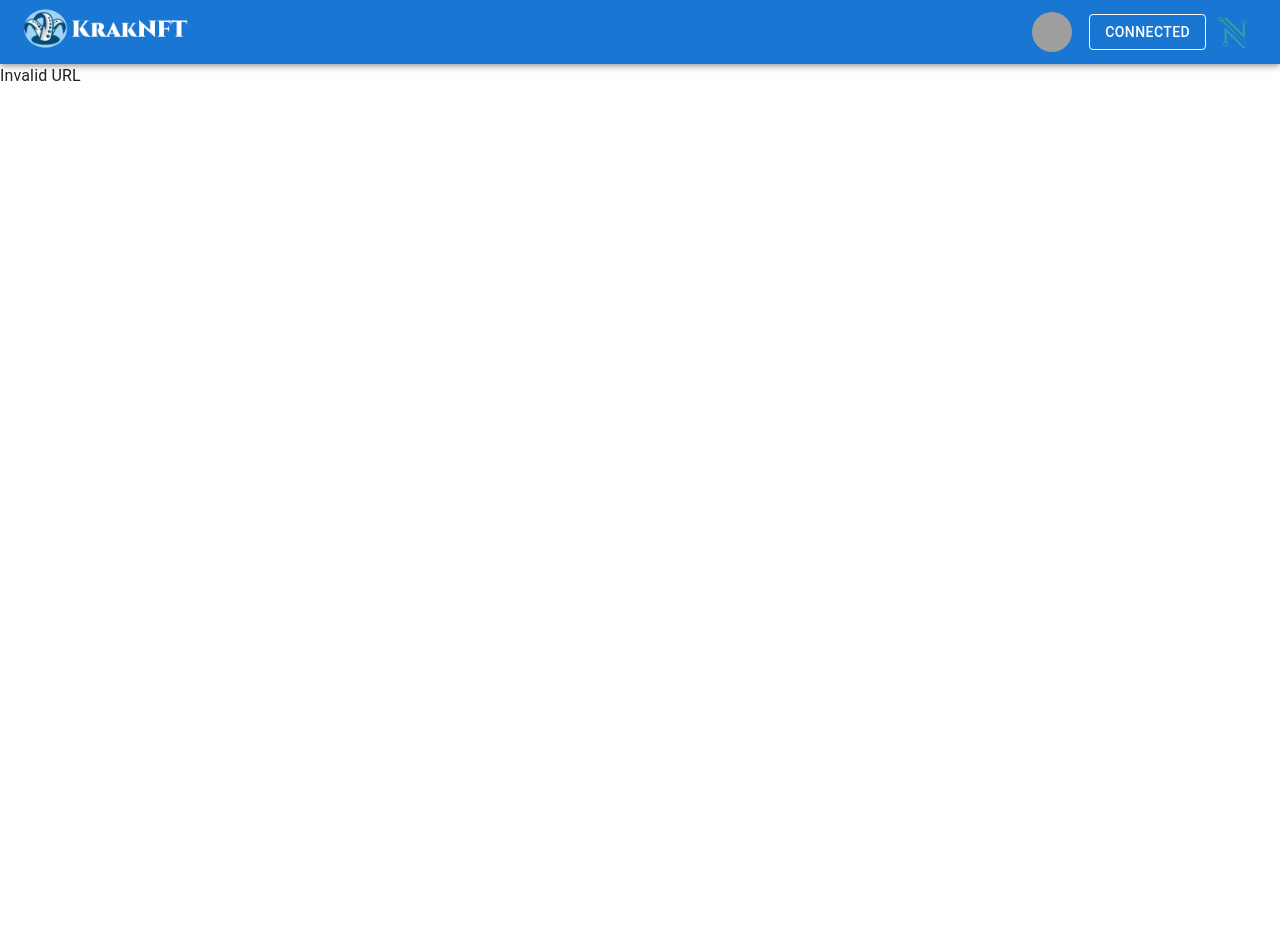
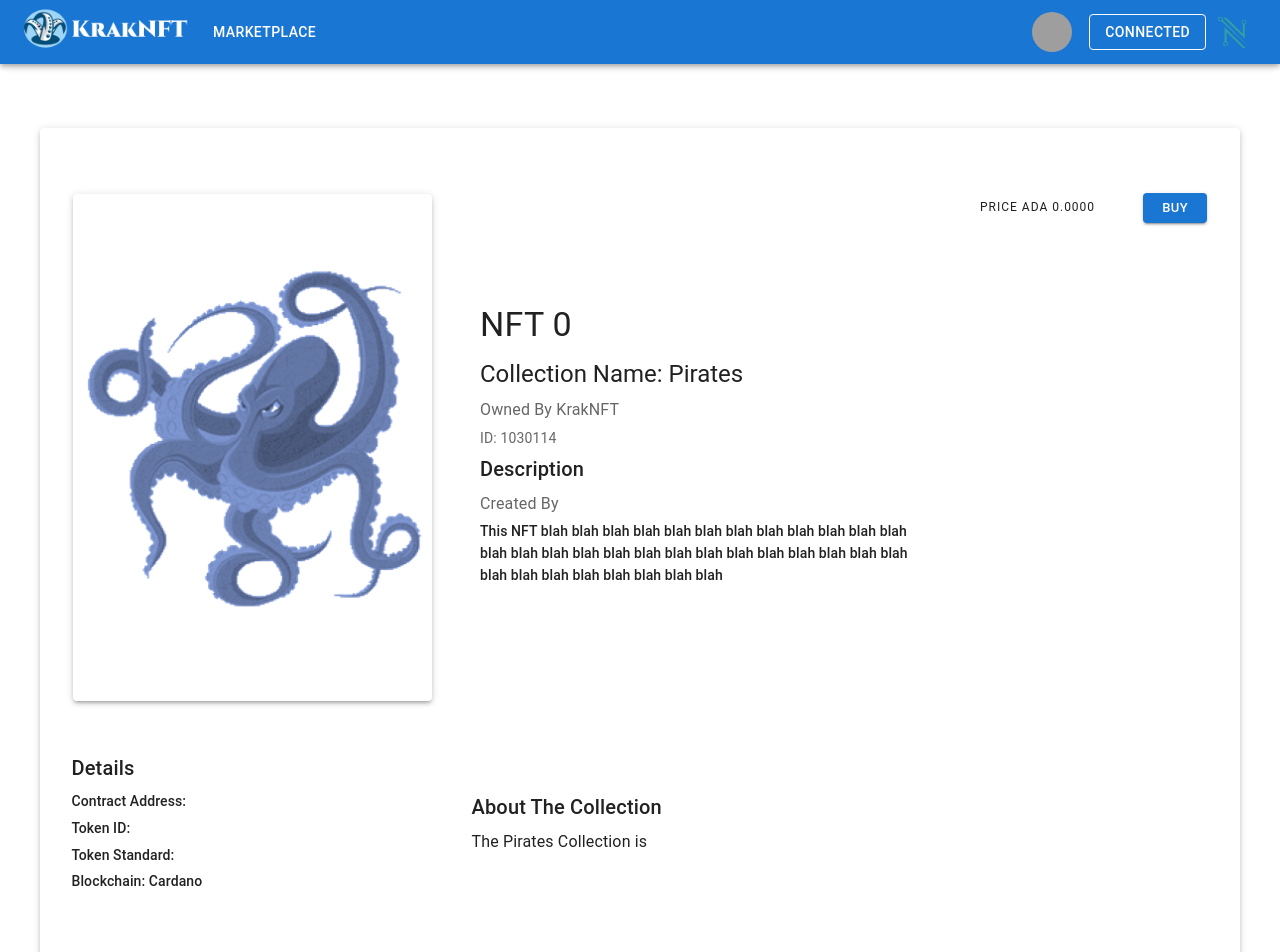
Before and after one commit to nathanclough/Kraken-Capstone, a React (Create React App) app in the folder kraken-app/: page /view in a window 1280 px wide. Shown: the top 952 px of the page. Before the commit the page ends 800 px from the top, so only its background shows below. Built offline with nearby package versions, Linux system fonts and the light colour scheme; grey boxes are pictures that could not be loaded.

Commit message:
created VieewPage for NFT card, added Marketplace button to navbar

```diff
--- a/kraken-app/src/App.css
+++ b/kraken-app/src/App.css
@@ -8,9 +8,11 @@
   width: auto;
   pointer-events: none;
 }
-.Nami-logo{
+
+.App-NFTimage {
+  height: 500px;
   width: auto;
-  height: 45px;
+  pointer-events: none;
 }
 
 .Nami-logo{
--- a/kraken-app/src/App.js
+++ b/kraken-app/src/App.js
@@ -6,6 +6,7 @@ import Profile from './Pages/Profile';
 import Marketplace from './Pages/Marketplace';
 import { BrowserRouter, Route, Routes } from 'react-router-dom';
 import Navbar from './Components/Navbar/Navbar.jsx';
+import CardView from './Pages/CardView';
 
 function App() {
   return (
@@ -17,6 +18,7 @@ function App() {
           <Route path="/" element={<Home/>} />
           <Route path="profile" element={<Profile/>} />
           <Route path="marketplace" element={<Marketplace/>}/>
+          <Route path="view" element={<CardView/>}/>
           <Route path="*" element={<div className='App-Page'>Invalid URL</div>}/>
         </Routes>
         </div>
--- /dev/null
+++ b/kraken-app/src/Components/CardViewPage/CardViewPage.jsx
@@ -0,0 +1,95 @@
+import * as React from 'react';
+import Box from '@mui/material/Box';
+import Grid from '@mui/material/Grid';
+import Container from '@mui/material/Container';
+import Typography from '@mui/material/Typography';
+import NFTCard from '../NFTCard/NFTCard.jsx';
+import KrakNFT0 from '../../KrakNFT0.png';
+import Button from '@mui/material/Button';
+import Paper from '@mui/material/Paper';
+import MarketplacePreview from '../../Components/MarketplacePreview/MarketplacePreview.jsx';
+
+function CardViewPage(props) {
+
+  return (
+    <>
+      <Box sx={{ bgcolor: 'background.paper', pt: 8, pb: 6, display: 'flex', flexGrow: 1, justifyContent: "center"}}>
+      <Paper elevation={3}>
+        <Container sx={{ py: 8 }} maxWidth="lg">
+          <Grid container rowSpacing={6} columnSpacing={6} direction="row" alignItems="center" justifyContent="center">
+            <Grid item>
+                <Paper elevation={3}>
+                    <img className="App-NFTimage" component="img" src={KrakNFT0} alt="card image"/>
+                </Paper>
+            </Grid>
+            <Grid item xs={5}>
+                <Typography variant="h4" component="div" gutterBottom>
+                    NFT 0
+                </Typography>
+                <Typography variant="h5" gutterBottom>
+                    Collection Name: Pirates
+                </Typography>
+                <Typography variant="body1" color="text.secondary" gutterBottom>
+                    Owned By KrakNFT
+                </Typography>
+                <Typography variant="body2" color="text.secondary" gutterBottom>
+                    ID: 1030114
+                </Typography>
+                <Typography variant="h6" gutterBottom>
+                    Description
+                </Typography>
+                <Typography variant="body1" color="text.secondary" gutterBottom>
+                    Created By
+                </Typography>
+                <Typography variant="subtitle2" gutterBottom>
+                    This NFT blah blah blah blah blah blah blah blah blah blah blah blah blah blah blah blah blah blah blah blah blah blah blah blah blah blah blah blah blah blah blah blah blah blah
+                </Typography>
+            </Grid>
+            <Grid item marginBottom={60}>
+              <Typography variant="overline" gutterBottom>
+                Price ADA 0.0000
+              </Typography>
+            </Grid>
+            <Grid item marginBottom={60}>
+              <Button variant="contained" size="small">Buy</Button>
+            </Grid>
+            <Grid item xs={4}>
+              <Typography variant="h6" gutterBottom>
+                Details
+              </Typography>
+              <Typography variant="subtitle2" gutterBottom>
+                Contract Address:
+              </Typography>
+              <Typography variant="subtitle2" gutterBottom>
+                Token ID:
+              </Typography>
+              <Typography variant="subtitle2" gutterBottom>
+                Token Standard:
+              </Typography>
+              <Typography variant="subtitle2" gutterBottom>
+                Blockchain: Cardano
+              </Typography>
+            </Grid>
+            <Grid item xs={7.85}>
+              <Typography variant="h6" gutterBottom>
+                About The Collection
+              </Typography>
+              <Typography variant="body1" gutterBottom>
+                The Pirates Collection is
+              </Typography>
+            </Grid>
+            <Grid item>
+              <Typography variant="h6" gutterBottom>
+                Others From This Collection
+              </Typography>
+              <MarketplacePreview />
+            </Grid>
+          </Grid>
+        </Container>
+      </Paper>
+      </Box>
+    </>
+  );
+
+}
+export default CardViewPage;
--- a/kraken-app/src/Components/MarketplacePage/MarketplacePage.jsx
+++ b/kraken-app/src/Components/MarketplacePage/MarketplacePage.jsx
@@ -9,7 +9,7 @@ import KrakNFT2 from '../../KrakNFT2.png';
 
 const cards = [0, 1, 2, 3, 4, 5, 6, 7, 8, 9];
 
-function MarketplacePreview(props) {
+function MarketplacePage(props) {
 
   /*const [page, setPage] = React.useState(1);
   const handleChange = (event, value) => {
@@ -44,4 +44,4 @@ function MarketplacePreview(props) {
   );
 
 }
-export default MarketplacePreview;
+export default MarketplacePage;
--- a/kraken-app/src/Components/MarketplacePreview/MarketplacePreview.jsx
+++ b/kraken-app/src/Components/MarketplacePreview/MarketplacePreview.jsx
@@ -3,7 +3,6 @@ import Box from '@mui/material/Box';
 import Container from '@mui/material/Container';
 import Pagination from '@mui/material/Pagination';
 import Stack from '@mui/material/Stack';
-import Typography from '@mui/material/Typography';
 import NFTCard from '../NFTCard/NFTCard.jsx';
 import KrakNFT0 from '../../KrakNFT0.png';
 import KrakNFT1 from '../../KrakNFT1.png';
@@ -32,11 +31,8 @@ function MarketplacePreview(props) {
 
   return (
     <>
-      <Box sx={{ bgcolor: 'background.paper', pt: 8, pb: 6, display: 'flex', flexGrow: 1, flexWrap: 'wrap' }}>
-        <Container sx={{ py: 8 }} maxWidth="md">
-          <Typography variant="h6" gutterBottom component="div">
-            Featured Collection
-          </Typography>
+      <Box sx={{ bgcolor: 'background.paper', pt: 1, pb: 6, display: 'flex', flexGrow: 1, flexWrap: 'wrap' }}>
+        <Container sx={{ py: 1 }} maxWidth="md">
           <Box sx={{ display: 'flex' }}>
             {cards.map((card, index) => (
               <NFTCard key={index} name={`NFT ${index}`} image={getImage(index)}/>
--- a/kraken-app/src/Components/NFTCard/NFTCard.jsx
+++ b/kraken-app/src/Components/NFTCard/NFTCard.jsx
@@ -7,9 +7,21 @@ import CardMedia from '@mui/material/CardMedia';
 import Button from '@mui/material/Button';
 import Paper from '@mui/material/Paper';
 import Box from '@mui/material/Box';
-
+import { useNavigate } from 'react-router-dom';
 
 function NFTCard(props) {
+    const [anchorEl, setAnchorEl] = React.useState(null);
+    const open = Boolean(anchorEl);
+    const handleClick = (event) => {
+      setAnchorEl(event.currentTarget);
+    };
+    const handleClose = () => {
+      setAnchorEl(null);
+    };
+    const navigate = useNavigate();
+    const redirect = (url) =>{
+      navigate(url)
+    }
 
   return (
     <>
@@ -28,7 +40,7 @@ function NFTCard(props) {
               </Typography>
             </CardContent>
             <CardActions sx={{ display: 'flex', justifyContent: 'space-evenly', p: 1, m: 1, flexGrow: 1 }}>
-              <Button variant="outlined" size="small">View</Button>
+              <Button variant="outlined" size="small" onClick={() => {redirect("/view"); handleClose()}}>View</Button>
               <Button variant="outlined" size="small">Buy</Button>
             </CardActions>
           </Card>
--- a/kraken-app/src/Components/Navbar/Navbar.jsx
+++ b/kraken-app/src/Components/Navbar/Navbar.jsx
@@ -10,6 +10,7 @@ import Menu from '@mui/material/Menu';
 import MenuItem from '@mui/material/MenuItem';
 import Fade from '@mui/material/Fade';
 import logo from "../../logo-Recovered.png";
+import { Typography } from '@mui/material';
 const format = {
     cursor:'pointer'
 }
@@ -66,9 +67,14 @@ function Navbar(props) {
     return(
       <AppBar position="fixed">
         <Toolbar>
-            <Grid container spacing={1}direction="row" alignItems="center" >
-            <Grid item onClick={() => {redirect("/")}} style={{...format}} >
+            <Grid container spacing={1} direction="row" alignItems="center" >
+                <Grid item onClick={() => {redirect("/")}} style={{...format}} >
                     <img className="App-logo" component="img" src={logo} alt="kraken logo"/>
+                </Grid>
+                <Grid item onClick={() => {redirect("/marketplace")}} style={{...format}} >
+                    <Button variant="overline">
+                      Marketplace
+                    </Button>
                 </Grid>
             </Grid>
 
--- /dev/null
+++ b/kraken-app/src/Pages/CardView.jsx
@@ -0,0 +1,16 @@
+import '../App.css';
+import * as React from 'react';
+import CardViewPage from '../Components/CardViewPage/CardViewPage.jsx';
+
+
+function CardView(props) {
+
+  return (
+    <div className="App-Page">
+
+      <CardViewPage/>
+    </div>
+  );
+
+}
+export default CardView;
--- a/kraken-app/src/Pages/Home.jsx
+++ b/kraken-app/src/Pages/Home.jsx
@@ -1,5 +1,6 @@
 import '../App.css';
 import * as React from 'react';
+import Typography from '@mui/material/Typography';
 import MarketplacePreview from '../Components/MarketplacePreview/MarketplacePreview.jsx';
 
 function Home(props) {
@@ -7,6 +8,9 @@ function Home(props) {
   return (
     <div className="App-Page">
 
+      <Typography variant="h6" gutterBottom paddingLeft={50} paddingTop={12}>
+          Featured Collection
+      </Typography>
       <MarketplacePreview />
     </div>
   );
--- a/kraken-app/src/Pages/Marketplace.jsx
+++ b/kraken-app/src/Pages/Marketplace.jsx
@@ -11,4 +11,4 @@ function Marketplace() {
     )
 
 }
-export default Marketplace
+export default Marketplace;
```
Also changed, not shown: 1 other file (tests, documents, lock files or other folders).
